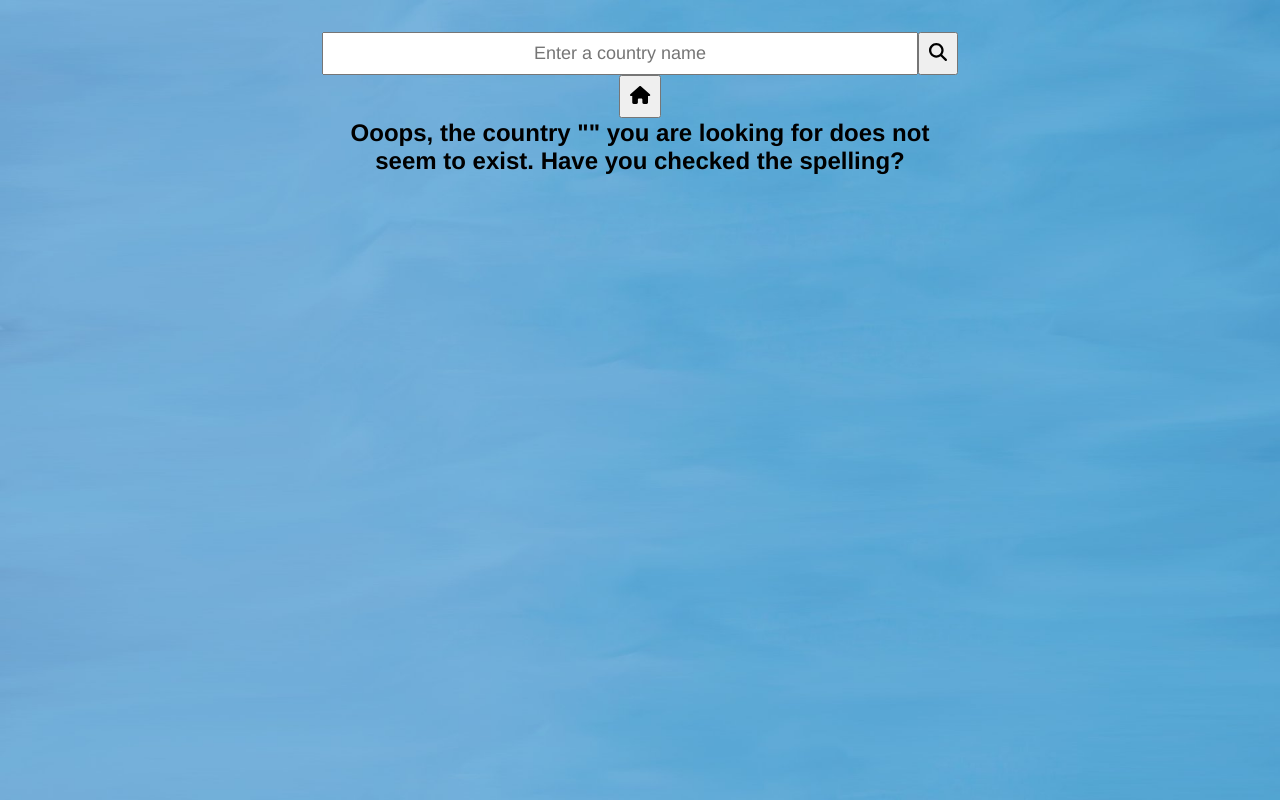
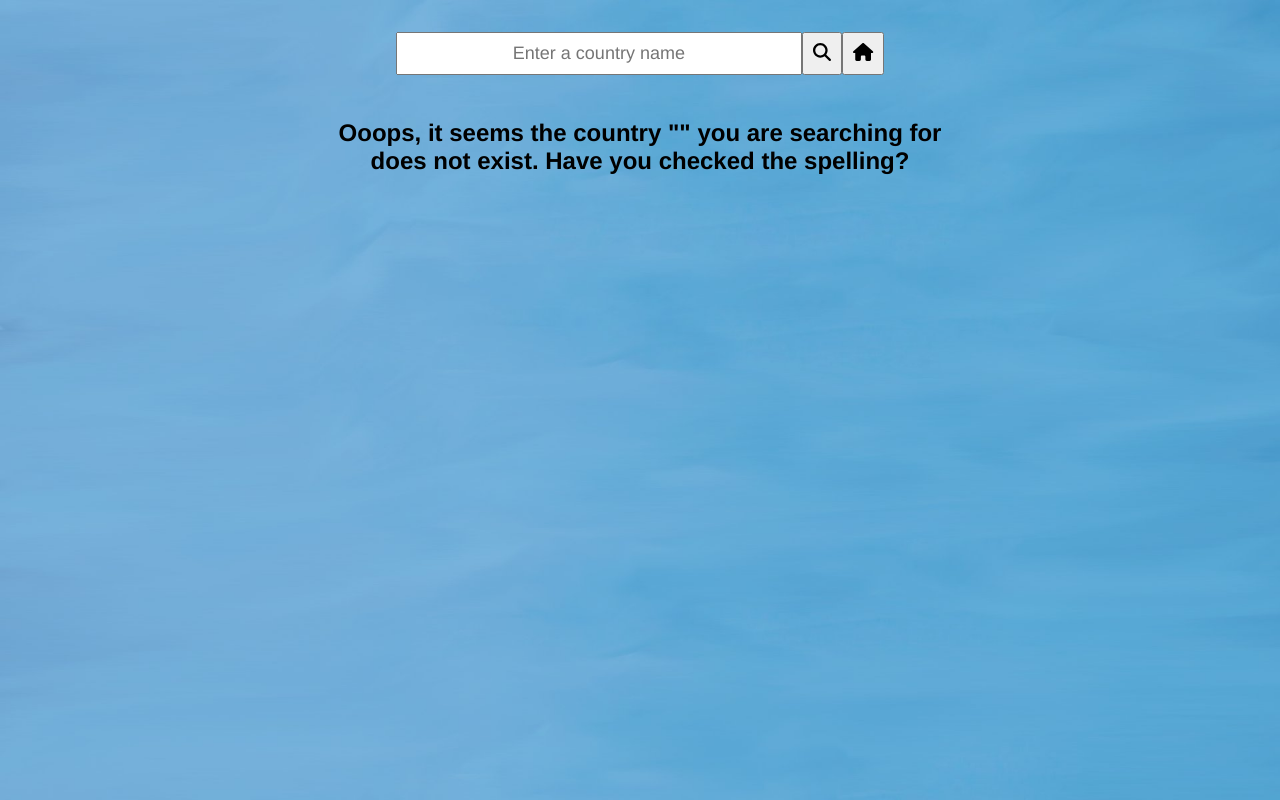
Before and after one commit to Martin19999/Countries, a React (Create React App) app in the folder app/: page /error in a window 1280 px wide. Built offline with nearby package versions, Linux system fonts and the light colour scheme.

Commit message:
final version

```diff
--- a/app/src/components/Search.js
+++ b/app/src/components/Search.js
@@ -66,7 +66,7 @@ const Search = () => {
   return (
     <form onSubmit={handleFormSubmit}>
       <div>
-        <div>
+        <div className="search-container">
           <input
             id="searchBox"
             type="text"
@@ -88,8 +88,7 @@ const Search = () => {
 
       {illegalError && (
         <div className="error-msg">
-          ! Only these special characters are allowed: spaces, hyphens, and
-          apostrophes
+          ! The only special characters allowed: spaces, hyphens & apostrophes
         </div>
       )}
       {!emptyError && !illegalError && <div className="invisible-div">a </div>}
--- a/app/src/pages/Error.js
+++ b/app/src/pages/Error.js
@@ -23,7 +23,7 @@ const Error = () => {
         <Search />
         {status === "network-error"
           ? (<h2>Network error. Please check your internet connection.</h2>)
-          : (<h2>Ooops, the country "{input}" you are looking for does not seem to
+          : (<h2>Ooops, it seems the country "{input}" you are searching for does not
                 exist. Have you checked the spelling?</h2>
             )
         }
--- a/app/src/pages/Result.js
+++ b/app/src/pages/Result.js
@@ -114,7 +114,7 @@ const Result = () => {
     <>
       <div className="fixed-container">
         <Search />
-        {returned.name && ( <h2> Information for: {returned.name.common} {returned.flag}</h2>)}
+        {returned.name && ( <h2 className="resulth2"> Information for: {returned.name.common} {returned.flag}</h2>)}
       </div>
       <div className="scrollable-content">{unpack(returned)}</div>
     </>
--- a/app/src/styles/common.css
+++ b/app/src/styles/common.css
@@ -1,25 +1,19 @@
 html {
-    /* Adjust the path to your image */
     background-image: url('../../public/flags.jpg');
     background-color: #58a7d5;
     background-size: cover;
-    /* or use 100% auto */
     background-position: top center;
     background-repeat: no-repeat;
     background-attachment: fixed;
     margin: 0;
     padding: 0;
     height: 100%;
-
-    /* overflow-y: hidden; */
 }
 
 
 
 .fixed-container {
     position: relative;
-
-    /* z-index: 0; */
     padding-bottom: 5em;
     text-align: center;
     margin-top: 1em;
@@ -38,9 +32,17 @@ html {
 
 
 .scrollable-content {
-    height: 75vh;
-    margin-top: 5.5em;
+    height: 65vh;
+    margin-top: 6.5em;
     overflow-y: scroll;
+    width: 90vw;
+    margin-left: 1vw;
+    margin-right: 5vw;
+
+}
+
+.scrollable-content::-webkit-scrollbar {
+    display: none;
 }
 
 
@@ -62,9 +64,17 @@ button+button {
 }
 
 div>input:first-child {
-    padding: 0.5em 10em;
+    padding: 0.5em 0.5em;
     text-align: center;
     font-size: large;
+    width: 30vw;
+}
+
+.search-container {
+    display: flex;
+    flex-wrap: nowrap;
+    align-items: center;
+    justify-content: space-between;
 }
 
 form {
@@ -93,14 +103,18 @@ form {
     padding-top: 1em;
     color: aliceblue;
     animation: blinkingText 2s infinite;
+    white-space: nowrap;
 }
 
 h2 {
     text-align: center;
 }
 
+.resulth2 {
+    white-space: nowrap;
+}
+
 
 li {
     list-style-position: inside;
-    /* or 'outside' */
 }
--- a/app/src/styles/home.css
+++ b/app/src/styles/home.css
@@ -5,9 +5,11 @@
 
 .section {
   width: 100%;
-  height: 100vh; /* 100% of the viewport height */
+  height: 100vh;
+  /* 100% of the viewport height */
   background-image: url('../../public/flags.jpg');
-  background-size: 100% 200%; /* Twice the height of the viewport */
+  background-size: 100% 200%;
+  /* Twice the height of the viewport */
   background-repeat: no-repeat;
 }
 
@@ -15,9 +17,8 @@
   background-position: top;
   display: flex;
   flex-direction: column;
-  justify-content: center; /* Centers content horizontally */
-  align-items: center; /* Centers content vertically */
-  /* height: 100vh; */
+  justify-content: center;
+  align-items: center;
 }
 
 #section1 div {
@@ -28,36 +29,33 @@
 }
 
 #section1 h2 {
-  font-family:'Courier New', Courier, monospace;
+  font-family: 'Courier New', Courier, monospace;
   font-size: 1.2em;
 }
 
-h1{
+h1 {
   font-size: clamp(1rem, 5rem, 5rem);
 }
 
-#section1 #title-div-outer{
+#section1 #title-div-outer {
   display: flex;
   flex-direction: column;
   margin-bottom: 2em;
 }
 
-#section1 #title-div-inner{
+#section1 #title-div-inner {
   justify-content: left;
 }
 
 #section1 #questionMark {
   border-radius: 100%;
-  /* padding: ; */
 }
 
 
-#section2  {
+#section2 {
   background-position: bottom;
   display: flex;
   flex-direction: column;
-
-  /* align-items: left;  */
 }
 
 #section2 div {
@@ -66,7 +64,7 @@ h1{
 
 }
 
-#section2 div > *{
+#section2 div>* {
   margin-top: 3em;
 
 }
```
